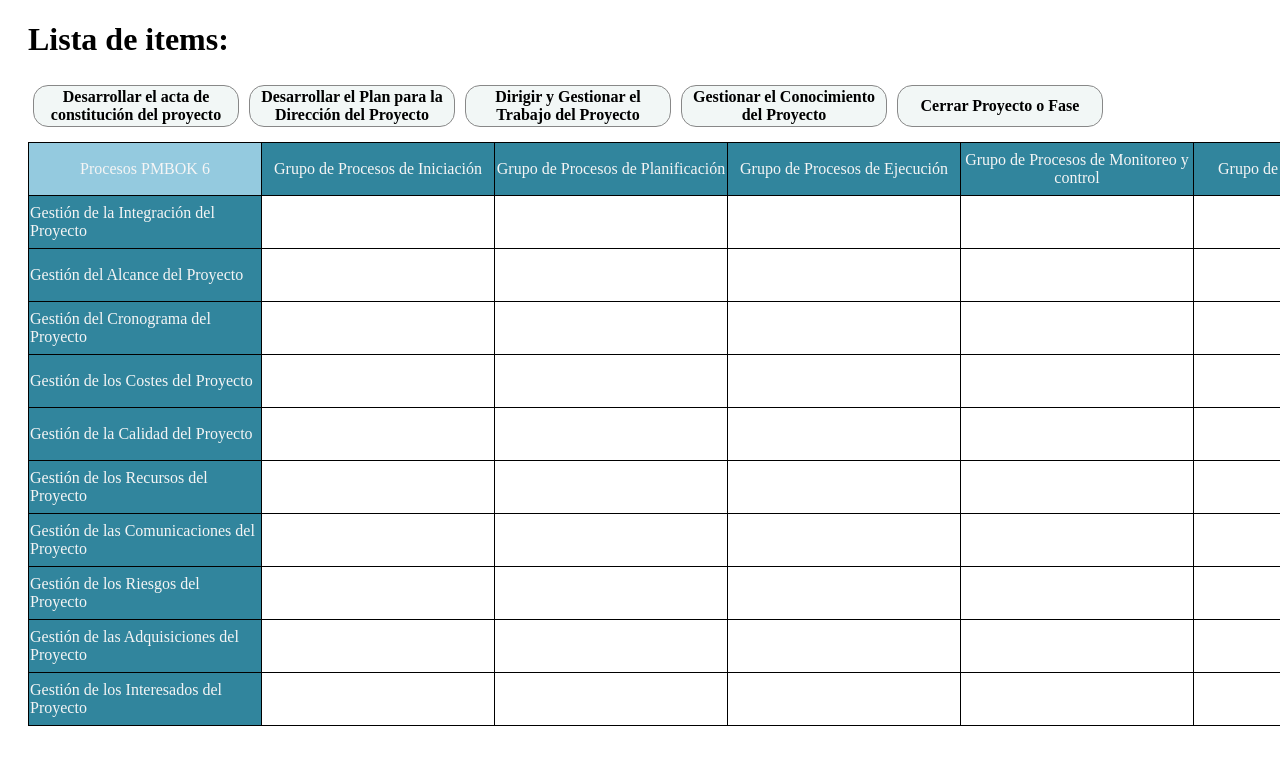
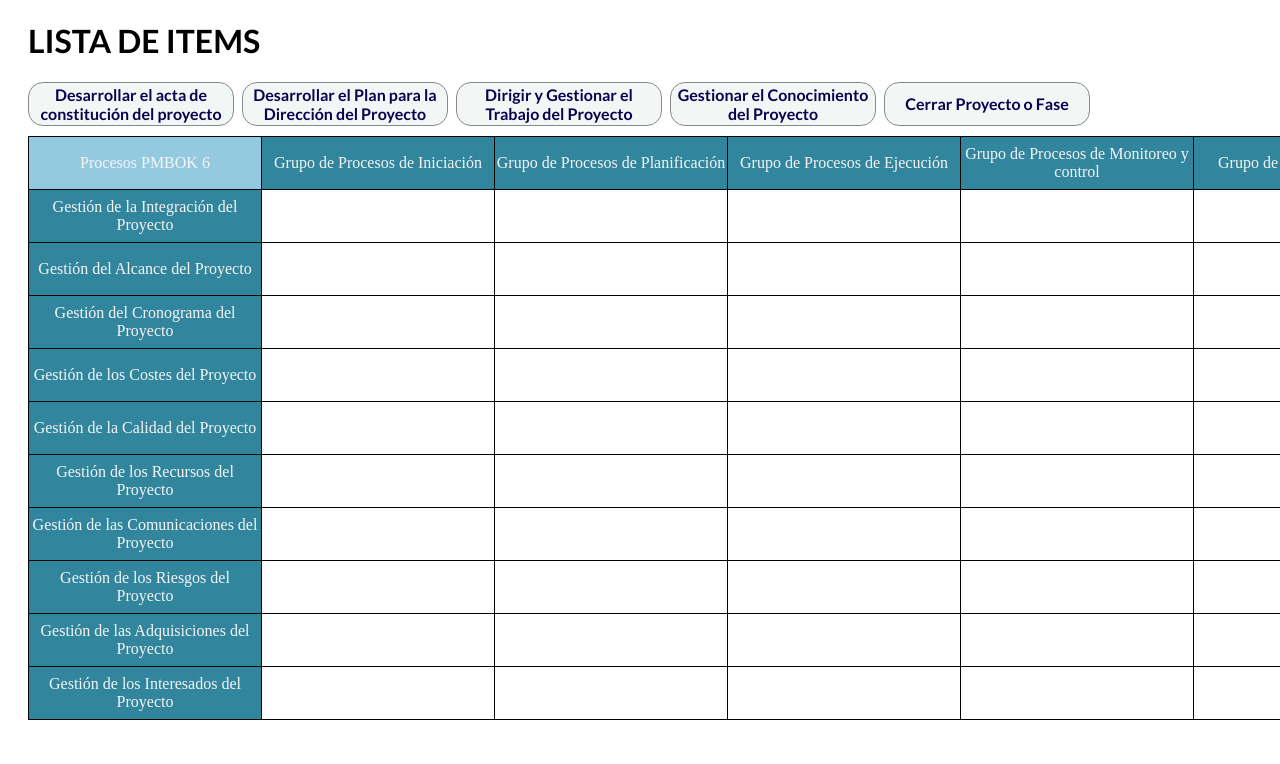
Before and after one commit to novakmzv/pmbook-table, a plain HTML site: page index.html in a window 1280 px wide. Shown: the top 764 px of the page. Drawn offline with Linux system fonts and the light colour scheme.

Commit message:
added font

```diff
--- a/index.html
+++ b/index.html
@@ -9,7 +9,7 @@
 </head>
 <body>
 <main>
-    <h1>Lista de items:</h1>
+    <h1>Lista de items</h1>
     <div id="items">
         <div class="item" id="A-item1" draggable="true">Desarrollar el acta de constitución del proyecto</div>
         <div class="item" id="A-item2" draggable="true">Desarrollar el Plan para la Dirección del Proyecto</div>
--- a/styles.css
+++ b/styles.css
@@ -1,19 +1,34 @@
+@import url('https://fonts.googleapis.com/css2?family=Lato:wght@700&family=Rubik:wght@500&display=swap');
+
 :root {
     --table-header-main-color: #31859d;
     --table-name-color: #94cadf;
     --items-bg-color: #F2F7F6;
+    --items-color: #0A014F;
+    --home-bg: #ffffff;
 }
 
 .item::-webkit-scrollbar {
     width: 0;
 }
 
+body {
+    background-color: var(--home-bg);
+}
+
 main {
     margin: 20px 0 0 20px;
 }
 
+h1 {
+    font-family: 'Lato', sans-serif;
+    text-transform: uppercase;
+    font-size: 2em;
+}
+
 #items {
     display: flex;
+    gap: 8px;
     overflow-x: auto;
     margin-bottom: 10px;
 }
@@ -24,16 +39,20 @@
     width: 200px;
     max-height: 50px;
     background: var(--items-bg-color);
+    color: var(--items-color);
+    font-family: 'Lato', sans-serif;
     border: 1px solid #888;
     border-radius: 15px;
-    margin: 5px;
-    color: black;
     font-weight: bold;
 
     display: flex;
     justify-content: center;
     align-items: center;
     text-align: center;
+}
+
+td .item {
+    margin: auto auto;
 }
 
 
@@ -50,6 +69,7 @@
 
 .invalid-drop {
     background-color: var(--table-header-main-color);
+    text-align: center;
 }
 
 td.invalid-drop.table-name {
```
